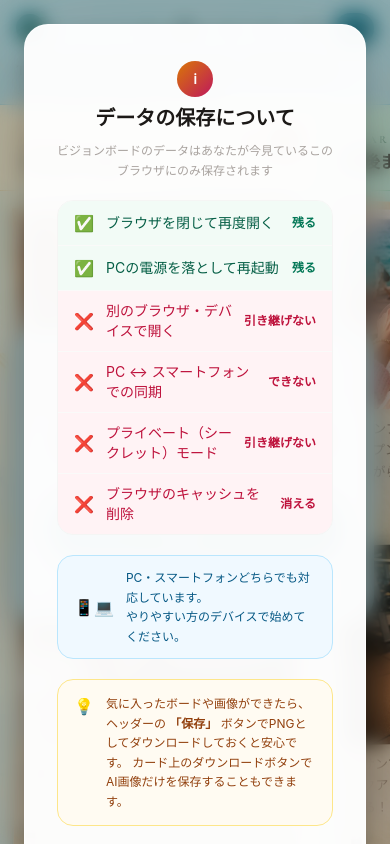
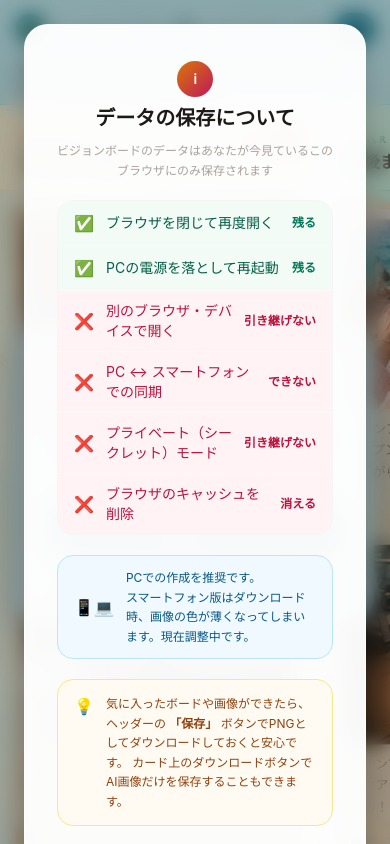
Before and after one commit to koko-55-prog/vision-board-v2, a Next.js app: page / in a window 390 px wide. Both pictures are taken after a click on the button "データの保存について". Built offline with nearby package versions, Linux system fonts and the light colour scheme.

Commit message:
Update device notice: recommend PC, note mobile color issue

```diff
--- a/components/DataNoticeModal.tsx
+++ b/components/DataNoticeModal.tsx
@@ -74,8 +74,8 @@ export function DataNoticeModal({ onClose, isOnboarding = false }: DataNoticeMod
         <div className="rounded-2xl px-4 py-3 flex gap-3 items-center text-xs leading-relaxed" style={{ backgroundColor: '#f0f9ff', border: '1px solid #bae6fd' }}>
           <span className="text-base flex-shrink-0">📱💻</span>
           <p className="text-sky-800">
-            PC・スマートフォンどちらでも対応しています。<br />
-            やりやすい方のデバイスで始めてください。
+            PCでの作成を推奨です。<br />
+            スマートフォン版はダウンロード時、画像の色が薄くなってしまいます。現在調整中です。
           </p>
         </div>
 
```
